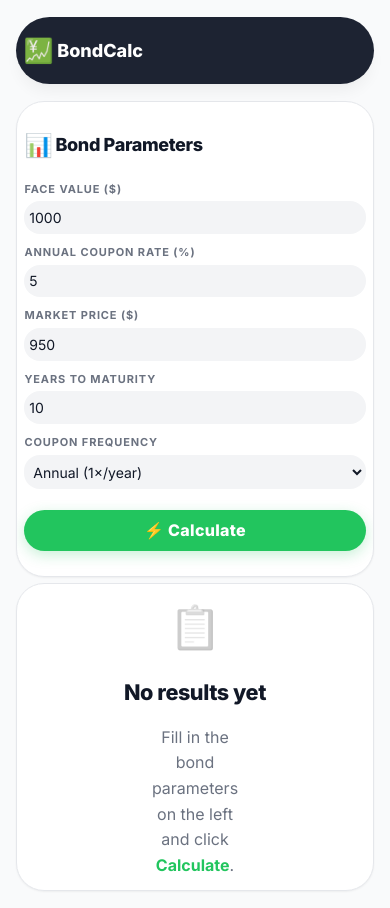
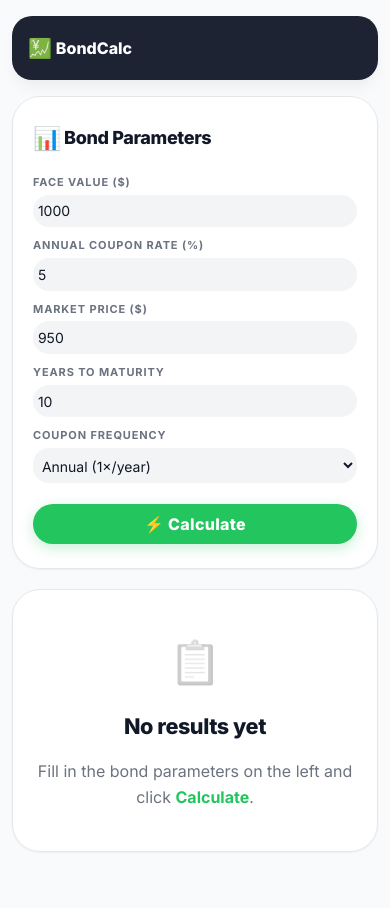
Before and after one commit to Jaseem8/bond, a React app in the folder frontend/: page / in a window 390 px wide. After the commit the page ends 868 px from the top, so only its background shows below. Built offline with nearby package versions, Linux system fonts and the light colour scheme; no server answers; the HTML template or start-up script is replaced by a standard one.

Commit message:
i nitial mobile view

```diff
--- a/frontend/src/App.css
+++ b/frontend/src/App.css
@@ -99,18 +99,50 @@
 
 /* ── Responsive ── */
 @media (max-width: 1024px) {
-  .app-main { grid-template-columns: 350px 1fr; }
+  .app-main { grid-template-columns: 320px 1fr; }
 }
 
 @media (max-width: 860px) {
-  html, body, #root { overflow: auto; height: auto; }
-  .app { height: auto; overflow: visible; padding: 2vh 4vw; }
-  .app-header { position: sticky; top: 1vh; z-index: 50; }
+  html, body, #root {
+    overflow-y: auto !important;
+    height: auto !important;
+  }
+  .app {
+    height: auto;
+    overflow: visible;
+    padding: 16px 12px;
+    width: 100%;
+  }
+  .app-header {
+    position: sticky;
+    top: 8px;
+    z-index: 100;
+    height: 64px;
+    padding: 0 16px;
+    margin-bottom: 16px;
+    border-radius: 20px;
+  }
+  .logo-icon { font-size: 1.2rem; }
+  .logo-text { font-size: 1rem; }
+  .header-badge { display: none; }
+
   .app-main {
     grid-template-columns: 1fr;
     height: auto;
     overflow: visible;
+    gap: 20px;
   }
-  .form-col, .results-col { height: auto; overflow: visible; }
+  .form-col, .results-col {
+    height: auto;
+    overflow: visible;
+  }
   .header-title { display: none; }
+
+  .empty-state {
+    padding: 40px 20px;
+    min-height: 200px;
+  }
+  .empty-state p {
+    max-width: 100%;
+  }
 }
--- a/frontend/src/components/BondForm/BondForm.css
+++ b/frontend/src/components/BondForm/BondForm.css
@@ -132,3 +132,12 @@
   border-radius: 50%;
   animation: spin 0.7s linear infinite;
 }
+
+/* ── Responsive ── */
+@media (max-width: 860px) {
+  .bond-form {
+    padding: 24px 20px;
+    height: auto;
+    overflow: visible;
+  }
+}
--- a/frontend/src/components/BondResults/BondResults.css
+++ b/frontend/src/components/BondResults/BondResults.css
@@ -83,3 +83,23 @@
 }
 .metric-card--discount .metric-value { color: #991B1B; }
 .metric-card--discount .metric-label { color: #B91C1C; }
+
+/* ── Responsive ── */
+@media (max-width: 1200px) {
+  .metrics-grid {
+    grid-template-columns: repeat(2, 1fr);
+    gap: 16px;
+  }
+}
+
+@media (max-width: 480px) {
+  .metrics-grid {
+    grid-template-columns: 1fr;
+  }
+  .metric-value {
+    font-size: 1.5rem;
+  }
+  .results-heading {
+    font-size: 1.1rem;
+  }
+}
--- a/frontend/src/components/CashFlowTable/CashFlowTable.css
+++ b/frontend/src/components/CashFlowTable/CashFlowTable.css
@@ -89,3 +89,22 @@
 
 .num-cell { font-variant-numeric: tabular-nums; font-weight: 500; }
 .principal-cell { color: #9CA3AF; }
+
+/* ── Responsive ── */
+@media (max-width: 860px) {
+  .cash-flow-wrapper {
+    height: 500px; /* Fixed height on mobile to keep scroll in context */
+    overflow: hidden;
+  }
+}
+
+@media (max-width: 480px) {
+  .table-heading {
+    padding: 12px 16px;
+    font-size: 0.9rem;
+  }
+  .cash-flow-table th,
+  .cash-flow-table td {
+    padding: 8px 12px;
+  }
+}
```
